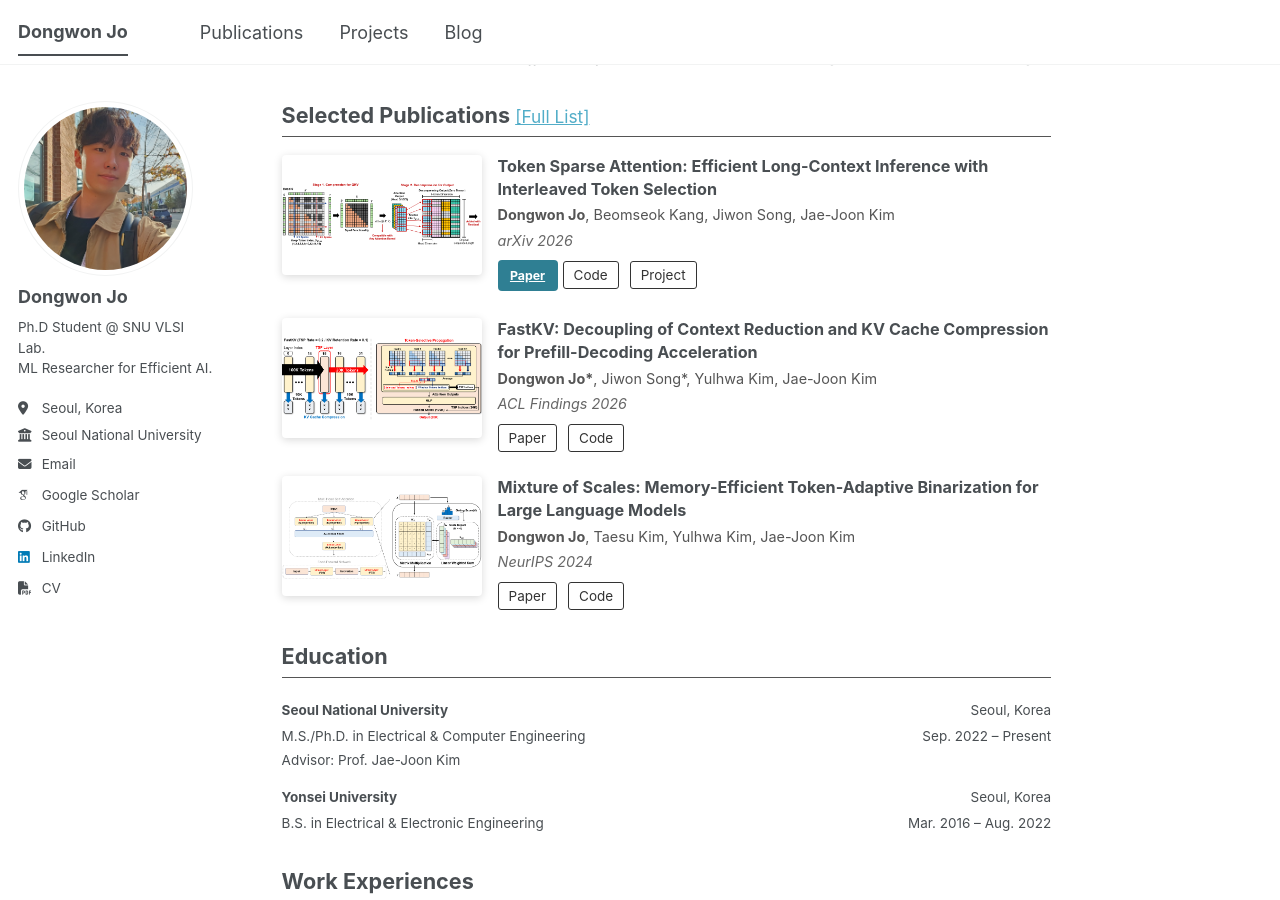
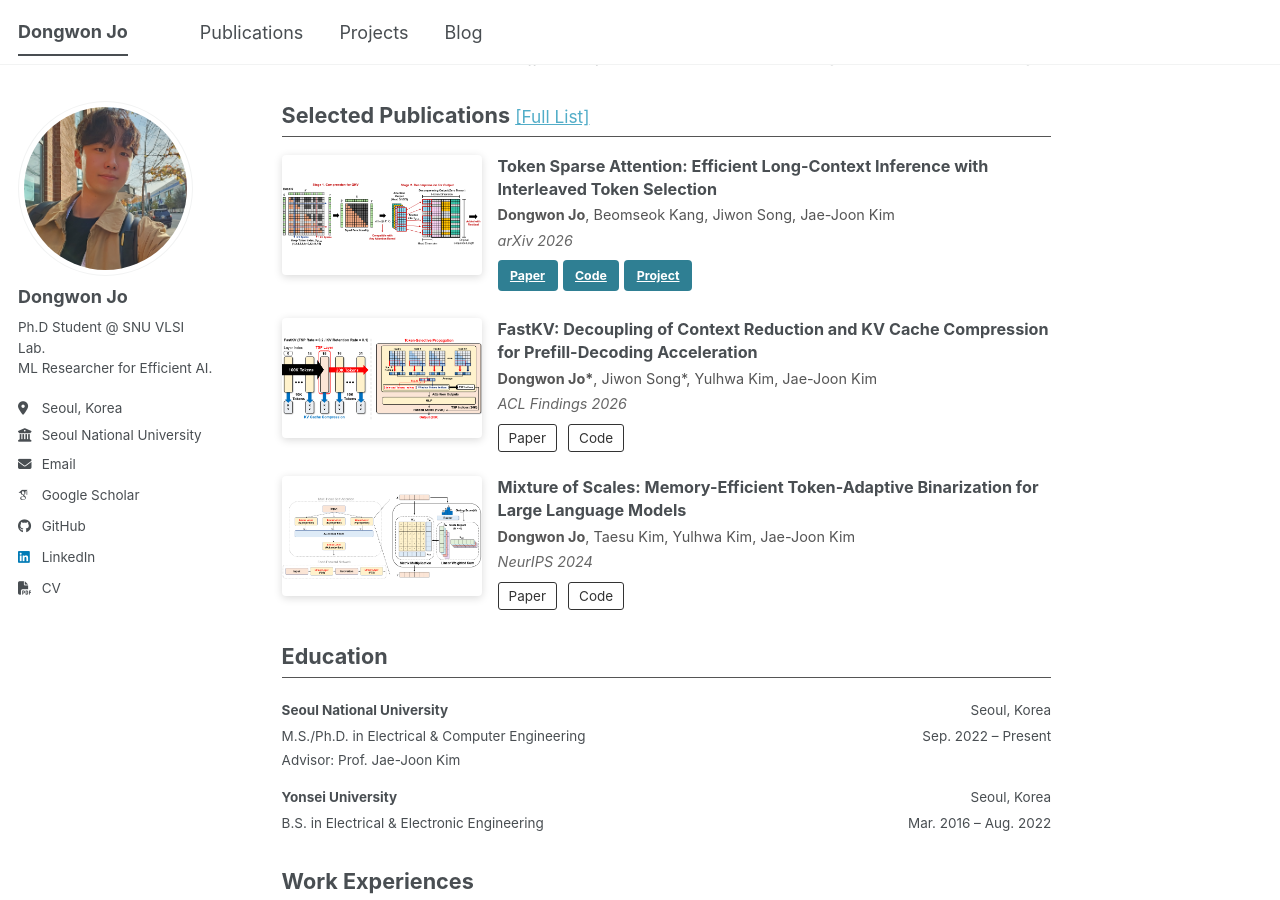
Before and after one commit to dongwonjo/dongwonjo.github.io, a Jekyll site: the page built from _pages/about.md, in a window 1280 px wide and 900 px high, scrolled down 753 px. Built offline with Jekyll 4.4.1, drawn with Linux system fonts in a browser that asks for light colours; some web fonts are replaced; a script bundle is joined from its source files by our own code; library files that are not in the unit come from our copies.

Commit message:
Update about.md

```diff
--- a/_pages/about.md
+++ b/_pages/about.md
@@ -55,8 +55,8 @@ Currently, my research primarily targets <strong>generative models</strong>, inc
       <p class="research-authors" style="font-size:0.8em; margin:0 0 4px 0;"><strong>Dongwon Jo</strong>, Beomseok Kang, Jiwon Song, Jae-Joon Kim</p>
       <p class="research-venue" style="font-size:0.8em; margin:0 0 8px 0;"><em>arXiv 2026</em></p>
       <a href="https://arxiv.org/abs/2602.03216" class="btn btn--primary btn--small">Paper</a>
-      <a href="https://github.com/dongwonjo/Token-Sparse-Attention" style="display:inline-block; font-size:0.75em; padding:3px 10px; border:1px solid #333; border-radius:3px; color:#333; text-decoration:none; margin-right:6px; background:#fff;">Code</a>
-      <a href="/portfolio/token_sparse_attention/" style="display:inline-block; font-size:0.75em; padding:3px 10px; border:1px solid #333; border-radius:3px; color:#333; text-decoration:none; background:#fff;">Project</a>
+      <a href="https://github.com/dongwonjo/Token-Sparse-Attention" class="btn btn--primary btn--small">Code</a>
+      <a href="/portfolio/token_sparse_attention/" class="btn btn--primary btn--small">Project</a>
     </div>
   </div>
 
```
